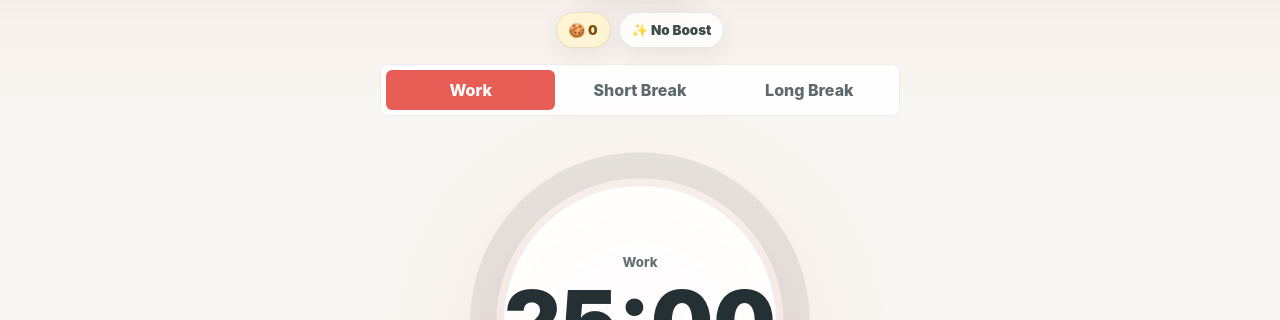
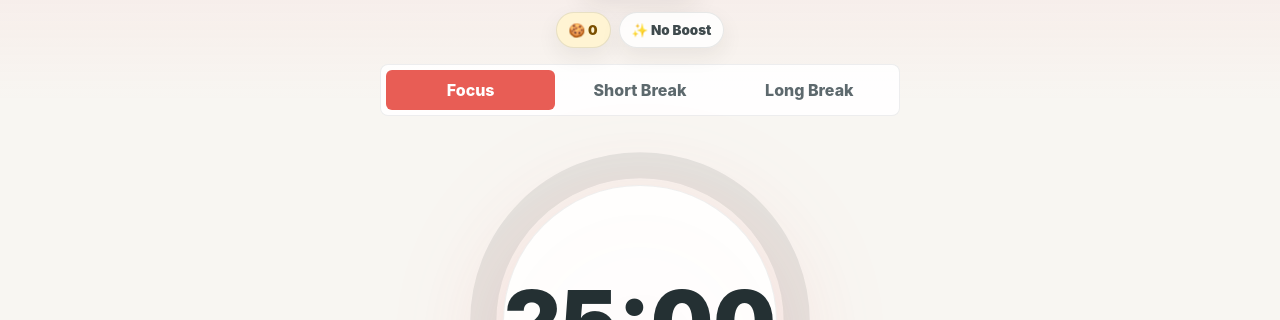
Before and after one commit to Taka-2030/Focus-Timer, a React (Vite) app in the folder Codex/2026-06-24/focus-to-do-1-vite-react/: page / in a window 1280 px wide. Both pictures are taken after a click on the button "Timer". Shown: the part 158-478 px from the top of the page. Built offline with nearby package versions, Linux system fonts and the light colour scheme.

Commit message:
Fix realtime timer animation

```diff
--- a/Codex/2026-06-24/focus-to-do-1-vite-react/src/components/timerDesigns/FlipClockTimer.jsx
+++ b/Codex/2026-06-24/focus-to-do-1-vite-react/src/components/timerDesigns/FlipClockTimer.jsx
@@ -1,10 +1,9 @@
-function FlipClockTimer({ secondsLeft, isRunning, modeLabel }) {
+function FlipClockTimer({ secondsLeft, isRunning }) {
   const minutes = Math.floor(secondsLeft / 60).toString().padStart(2, '0');
   const seconds = (secondsLeft % 60).toString().padStart(2, '0');
 
   return (
     <div className={`flip-timer ${isRunning ? 'running' : ''}`}>
-      <span className="timer-label">{modeLabel}</span>
       <div className="flip-clock" aria-label={`${minutes}:${seconds}`}>
         <FlipCard value={minutes} />
         <span className="flip-separator">:</span>
--- a/Codex/2026-06-24/focus-to-do-1-vite-react/src/components/timerDesigns/RingTimer.jsx
+++ b/Codex/2026-06-24/focus-to-do-1-vite-react/src/components/timerDesigns/RingTimer.jsx
@@ -1,5 +1,4 @@
-function RingTimer({ secondsLeft, totalSeconds, modeLabel, formattedTime }) {
-  const progress = totalSeconds > 0 ? 1 - secondsLeft / totalSeconds : 0;
+function RingTimer({ progress, formattedTime }) {
   const radius = 132;
   const circumference = 2 * Math.PI * radius;
   const strokeOffset = circumference * (1 - progress);
@@ -18,7 +17,6 @@ function RingTimer({ secondsLeft, totalSeconds, modeLabel, formattedTime }) {
         />
       </svg>
       <div className="timer-face">
-        <span className="timer-label">{modeLabel}</span>
         <strong>{formattedTime}</strong>
       </div>
     </div>
--- a/Codex/2026-06-24/focus-to-do-1-vite-react/src/components/timerDesigns/TimerRenderer.jsx
+++ b/Codex/2026-06-24/focus-to-do-1-vite-react/src/components/timerDesigns/TimerRenderer.jsx
@@ -28,9 +28,11 @@ function useAnimatedSeconds(secondsLeft, totalSeconds, isRunning, resetKey) {
   const [animatedSeconds, setAnimatedSeconds] = React.useState(secondsLeft);
   const frameRef = React.useRef(null);
   const displayedRef = React.useRef(secondsLeft);
+  const endAtRef = React.useRef(null);
 
   React.useEffect(() => {
     window.cancelAnimationFrame(frameRef.current);
+    endAtRef.current = null;
     displayedRef.current = secondsLeft;
     setAnimatedSeconds(secondsLeft);
   }, [resetKey, totalSeconds]);
@@ -38,15 +40,15 @@ function useAnimatedSeconds(secondsLeft, totalSeconds, isRunning, resetKey) {
   React.useEffect(() => {
     if (!isRunning) {
       window.cancelAnimationFrame(frameRef.current);
+      endAtRef.current = null;
       return undefined;
     }
 
-    const startedAt = performance.now();
-    const baseSeconds = Math.min(displayedRef.current, secondsLeft);
+    const startSeconds = Math.min(displayedRef.current, secondsLeft);
+    endAtRef.current = performance.now() + startSeconds * 1000;
 
     function update(now) {
-      const elapsedSeconds = (now - startedAt) / 1000;
-      const nextSeconds = Math.max(0, Math.min(totalSeconds, baseSeconds - elapsedSeconds));
+      const nextSeconds = Math.max(0, Math.min(totalSeconds, (endAtRef.current - now) / 1000));
       displayedRef.current = nextSeconds;
       setAnimatedSeconds(nextSeconds);
 
@@ -57,7 +59,7 @@ function useAnimatedSeconds(secondsLeft, totalSeconds, isRunning, resetKey) {
 
     frameRef.current = window.requestAnimationFrame(update);
     return () => window.cancelAnimationFrame(frameRef.current);
-  }, [isRunning, secondsLeft, totalSeconds]);
+  }, [isRunning, totalSeconds]);
 
   return Math.max(0, Math.min(totalSeconds, animatedSeconds));
 }
@@ -68,7 +70,6 @@ function TimerRenderer({
   totalSeconds,
   isRunning,
   resetKey,
-  modeLabel,
   formatTime,
 }) {
   const animatedSeconds = useAnimatedSeconds(secondsLeft, totalSeconds, isRunning, resetKey);
@@ -79,7 +80,6 @@ function TimerRenderer({
     totalSeconds,
     progress,
     isRunning,
-    modeLabel,
     formattedTime: formatTime(displaySeconds),
   };
 
--- a/Codex/2026-06-24/focus-to-do-1-vite-react/src/components/timerDesigns/WaterTimer.jsx
+++ b/Codex/2026-06-24/focus-to-do-1-vite-react/src/components/timerDesigns/WaterTimer.jsx
@@ -1,4 +1,4 @@
-function WaterTimer({ progress, modeLabel, formattedTime }) {
+function WaterTimer({ progress, formattedTime }) {
   const waterLevel = Math.max(0, Math.min(100, progress * 100));
 
   return (
@@ -11,7 +11,6 @@ function WaterTimer({ progress, modeLabel, formattedTime }) {
         </div>
         <div className="water-shine" />
         <div className="water-content">
-          <span className="timer-label">{modeLabel}</span>
           <strong>{formattedTime}</strong>
         </div>
       </div>
--- a/Codex/2026-06-24/focus-to-do-1-vite-react/src/i18n/locales/en.json
+++ b/Codex/2026-06-24/focus-to-do-1-vite-react/src/i18n/locales/en.json
@@ -46,7 +46,7 @@
   },
   "timer": {
     "mode": "Timer mode",
-    "work": "Work",
+    "work": "Focus",
     "shortBreak": "Short Break",
     "longBreak": "Long Break",
     "focusTask": "Focus task",
--- a/Codex/2026-06-24/focus-to-do-1-vite-react/src/i18n/locales/ja.json
+++ b/Codex/2026-06-24/focus-to-do-1-vite-react/src/i18n/locales/ja.json
@@ -46,7 +46,7 @@
   },
   "timer": {
     "mode": "タイマーモード",
-    "work": "作業",
+    "work": "Focus",
     "shortBreak": "短い休憩",
     "longBreak": "長い休憩",
     "focusTask": "集中するタスク",
--- a/Codex/2026-06-24/focus-to-do-1-vite-react/src/main.jsx
+++ b/Codex/2026-06-24/focus-to-do-1-vite-react/src/main.jsx
@@ -717,7 +717,6 @@ function TimerView({
         totalSeconds={totalSeconds}
         isRunning={isRunning}
         resetKey={timerAnimationResetKey}
-        modeLabel={t(modes[mode].labelKey)}
         formatTime={formatTime}
       />
 
--- a/Codex/2026-06-24/focus-to-do-1-vite-react/src/styles.css
+++ b/Codex/2026-06-24/focus-to-do-1-vite-react/src/styles.css
@@ -811,8 +811,12 @@ select:focus {
 }
 
 .focus-fullscreen .timer-ring {
-  width: min(74vmin, 560px);
+  width: min(80vmin, 680px);
   max-width: 88vw;
+}
+
+.focus-fullscreen .timer-face strong {
+  font-size: clamp(4.5rem, 14vw, 11rem);
 }
 
 .focus-fullscreen .timer-actions {
@@ -860,6 +864,7 @@ select:focus {
 
 .focus-fullscreen .water-content strong {
   color: #162c36;
+  font-size: clamp(4.8rem, 15vw, 12rem);
   text-shadow: 0 12px 34px rgba(120, 190, 210, 0.24);
 }
 
@@ -896,12 +901,24 @@ select:focus {
 }
 
 .focus-fullscreen .flip-timer {
-  width: min(88vw, 660px);
+  width: min(92vw, 980px);
   padding: clamp(18px, 4vw, 34px);
   background: transparent;
   border-color: transparent;
   box-shadow: none;
   transform: scale(1.08);
+}
+
+.focus-fullscreen .flip-card {
+  width: min(31vw, 300px);
+}
+
+.focus-fullscreen .flip-card span {
+  font-size: clamp(4rem, 14vw, 11rem);
+}
+
+.focus-fullscreen .flip-separator {
+  font-size: clamp(3.2rem, 9vw, 8rem);
 }
 
 .stats-grid {
@@ -1576,12 +1593,24 @@ button:disabled {
   }
 
   .focus-fullscreen .timer-ring {
-    width: min(70vh, 360px);
+    width: min(78vh, 440px);
+  }
+
+  .focus-fullscreen .timer-face strong {
+    font-size: clamp(3.2rem, 13vh, 7rem);
   }
 
   .focus-fullscreen .flip-timer {
-    width: min(54vw, 460px);
+    width: min(56vw, 620px);
     transform: none;
+  }
+
+  .focus-fullscreen .flip-card {
+    width: min(17vw, 170px);
+  }
+
+  .focus-fullscreen .flip-card span {
+    font-size: clamp(3rem, 13vh, 6rem);
   }
 
   .focus-fullscreen .timer-actions,
@@ -1606,6 +1635,6 @@ button:disabled {
   }
 
   .focus-fullscreen .water-content strong {
-    font-size: clamp(3rem, 12vw, 5.8rem);
-  }
-}
+    font-size: clamp(3.2rem, 16vh, 7rem);
+  }
+}
```
